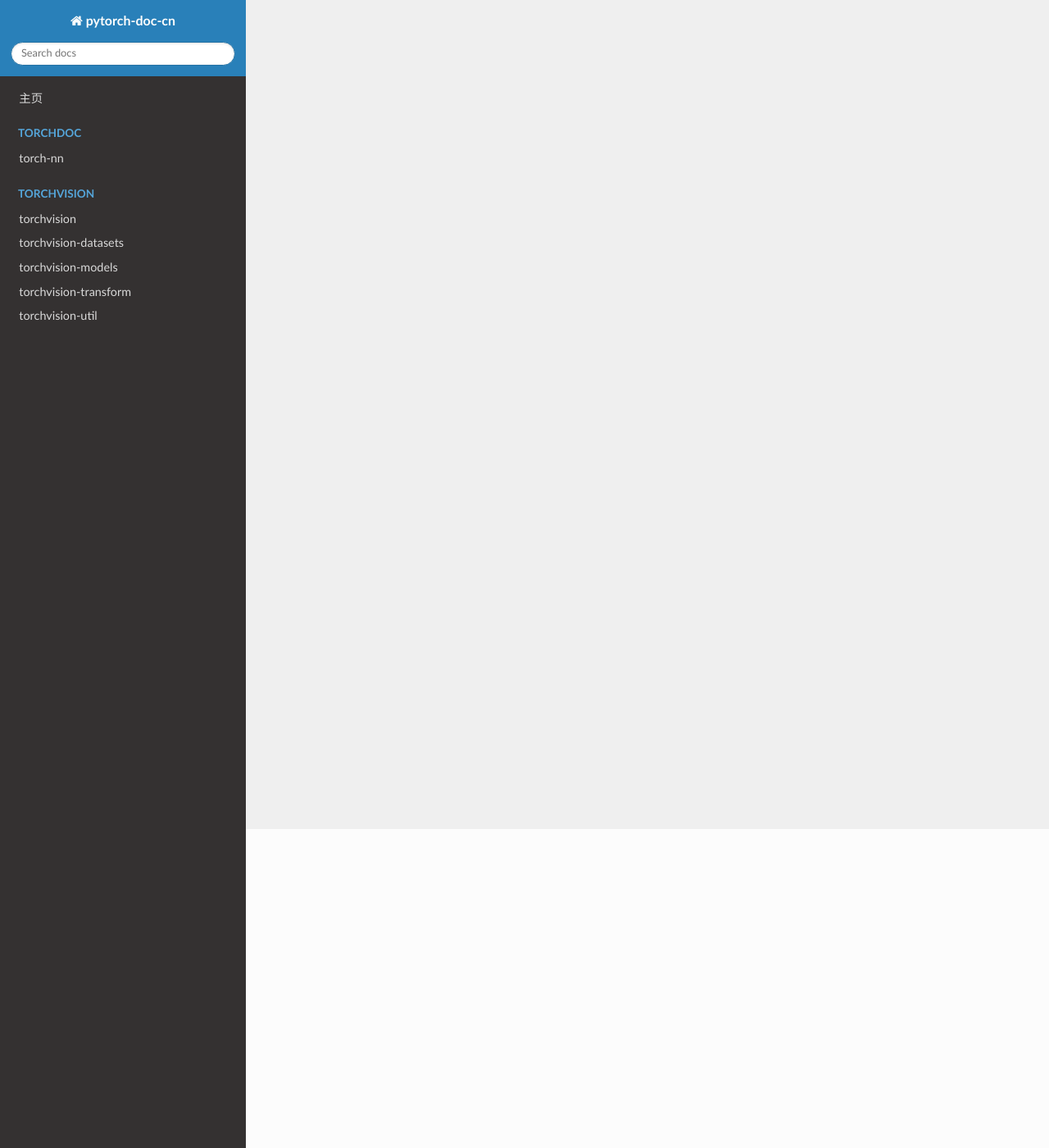
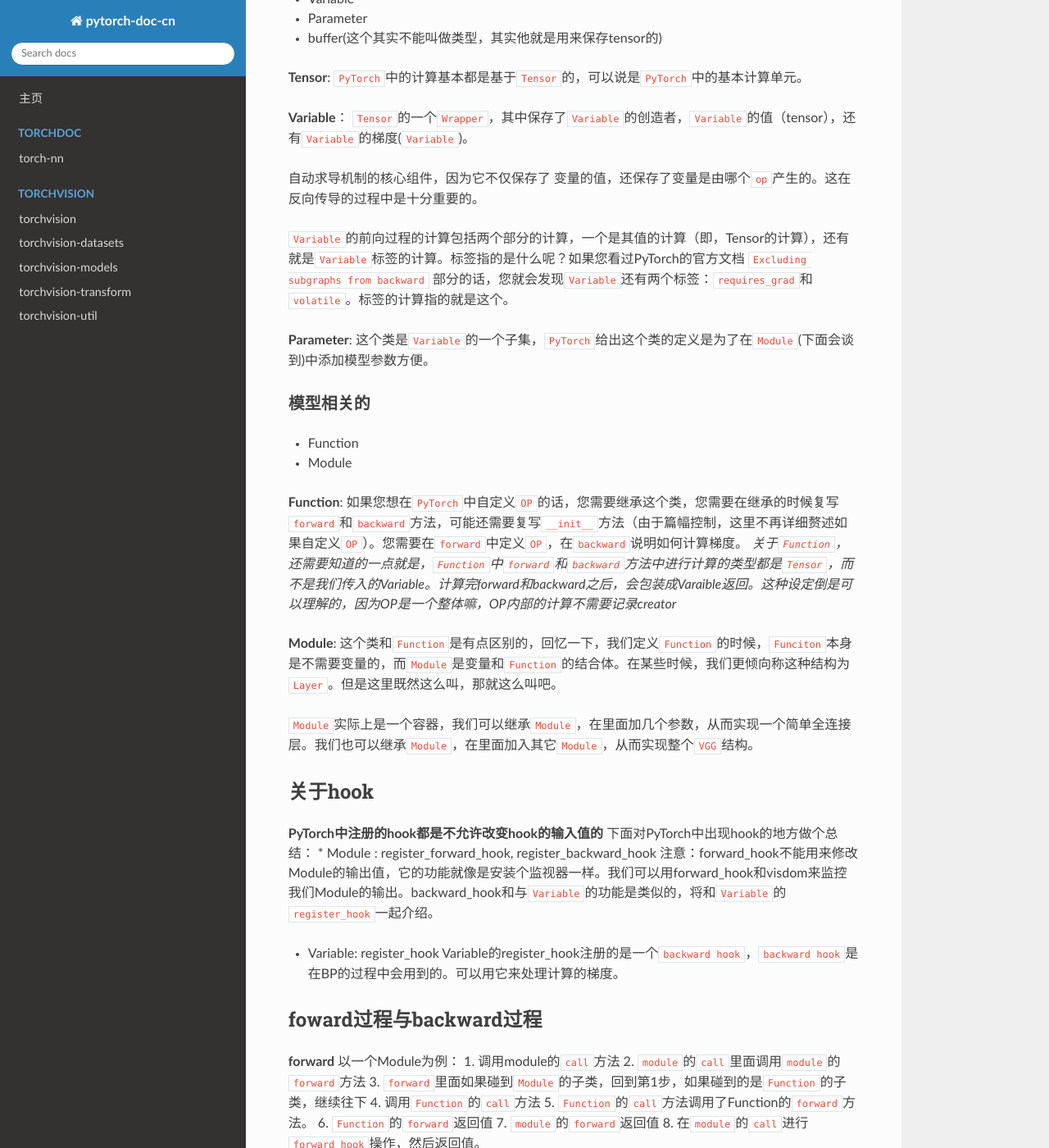
Before and after one commit to keithyin/pytorch-doc-cn, an MkDocs documentation site: the page built from docs/tutorial/the-structure-of-pytorch.md, in a window 1280 px wide and 1400 px high, scrolled down 389 px. Shown: the whole window at 82% size. Built offline with MkDocs 1.6.1, drawn with Linux system fonts in a browser that asks for light colours; nearby versions of some CDN libraries; old or Windows-style settings are respelled for this version of MkDocs; some of the changed text lies outside the part shown.

Commit message:
stucture

````diff
--- a/docs/tutorial/the-structure-of-pytorch.md
+++ b/docs/tutorial/the-structure-of-pytorch.md
@@ -1,2 +1,73 @@
 # PyTorch结构介绍
-如有理解错误，请不吝指教，谢谢！
+对PyTorch架构的粗浅理解，不能保证完全正确，但是希望可以从更高层次上对PyTorch上有个整体把握。水平有限，如有错误，欢迎指错，谢谢！
+
+## 几个重要的类型
+### 和数值相关的
+* Tensor
+* Variable
+* Parameter
+* buffer(这个其实不能叫做类型，其实他就是用来保存tensor的)
+
+**Tensor**:
+`PyTorch`中的计算基本都是基于`Tensor`的，可以说是`PyTorch`中的基本计算单元。
+
+**Variable**：
+`Tensor`的一个`Wrapper`，其中保存了`Variable`的创造者，`Variable`的值（tensor），还有`Variable`的梯度(`Variable`)。
+
+自动求导机制的核心组件，因为它不仅保存了 变量的值，还保存了变量是由哪个`op`产生的。这在反向传导的过程中是十分重要的。
+
+`Variable`的前向过程的计算包括两个部分的计算，一个是其值的计算（即，Tensor的计算），还有就是`Variable`标签的计算。标签指的是什么呢？如果您看过PyTorch的官方文档 `Excluding subgraphs from backward` 部分的话，您就会发现`Variable`还有两个标签：`requires_grad`和`volatile`。标签的计算指的就是这个。
+
+**Parameter**:
+这个类是`Variable`的一个子集，`PyTorch`给出这个类的定义是为了在`Module`(下面会谈到)中添加模型参数方便。
+
+### 模型相关的
+* Function
+* Module
+
+**Function**:
+如果您想在`PyTorch`中自定义`OP`的话，您需要继承这个类，您需要在继承的时候复写`forward`和`backward`方法，可能还需要复写`__init__`方法（由于篇幅控制，这里不再详细赘述如果自定义`OP`）。您需要在`forward`中定义`OP`，在`backward`说明如何计算梯度。
+*关于`Function`，还需要知道的一点就是，`Function`中`forward`和`backward`方法中进行计算的类型都是`Tensor`，而不是我们传入的Variable。计算完forward和backward之后，会包装成Varaible返回。这种设定倒是可以理解的，因为OP是一个整体嘛，OP内部的计算不需要记录creator*
+
+**Module**:
+这个类和`Function`是有点区别的，回忆一下，我们定义`Function`的时候，`Funciton`本身是不需要变量的，而`Module`是变量和`Function`的结合体。在某些时候，我们更倾向称这种结构为`Layer`。但是这里既然这么叫，那就这么叫吧。
+
+`Module`实际上是一个容器，我们可以继承`Module`，在里面加几个参数，从而实现一个简单全连接层。我们也可以继承`Module`，在里面加入其它`Module`，从而实现整个`VGG`结构。
+
+## 关于hook
+**PyTorch中注册的hook都是不允许改变hook的输入值的**
+下面对PyTorch中出现hook的地方做个总结：
+* Module : register_forward_hook, register_backward_hook
+注意：forward_hook不能用来修改Module的输出值，它的功能就像是安装个监视器一样。我们可以用forward_hook和visdom来监控我们Module的输出。backward_hook和与`Variable`的功能是类似的，将和`Variable`的`register_hook`一起介绍。
+
+* Variable: register_hook
+Variable的register_hook注册的是一个`backward hook`，`backward hook`是在BP的过程中会用到的。可以用它来处理计算的梯度。
+
+## foward过程与backward过程
+**forward**
+以一个Module为例：
+1. 调用module的`call`方法
+2. `module`的`call`里面调用`module`的`forward`方法
+3. `forward`里面如果碰到`Module`的子类，回到第1步，如果碰到的是`Function`的子类，继续往下
+4. 调用`Function`的`call`方法
+5. `Function`的`call`方法调用了Function的`forward`方法。
+6. `Function`的`forward`返回值
+7. `module`的`forward`返回值
+8. 在`module`的`call`进行`forward_hook`操作，然后返回值。
+
+**backward**
+```python
+res.backward()
+# 1. res的默认梯度为1
+# 2. 将res的梯度 输入到注册在 res 上的 hook，将经hook处理后的梯度作为res的真实梯度。
+# 3. 找到res的creator， 将处理后的梯度作为 creator 中 backward()方法的输入，计算backward()实参的梯度，并返回。
+# 4. 把backward返回关于input的梯度 输入到注册在input上的hook，经过hook处理返回处理后的梯度作为input的梯度
+# 5. input的梯度属性值设置为处理后的 梯度值
+# 6. 找到 input 的 creator， 将处理后的梯度作为 creator 中 backward()方法的输入，计算backward() input的梯度，并返回。
+# 7. 第4步
+# 如果恰巧碰到了对于一个Varaible，既有Module的backward_hook也有自己注册的backward_hook，那么执行的顺序是，
+# 先module的，后自己的。
+```
+
+## 总结
+PyTorch基本的操作是`OP`，被操作数是`Tensor`。
````
